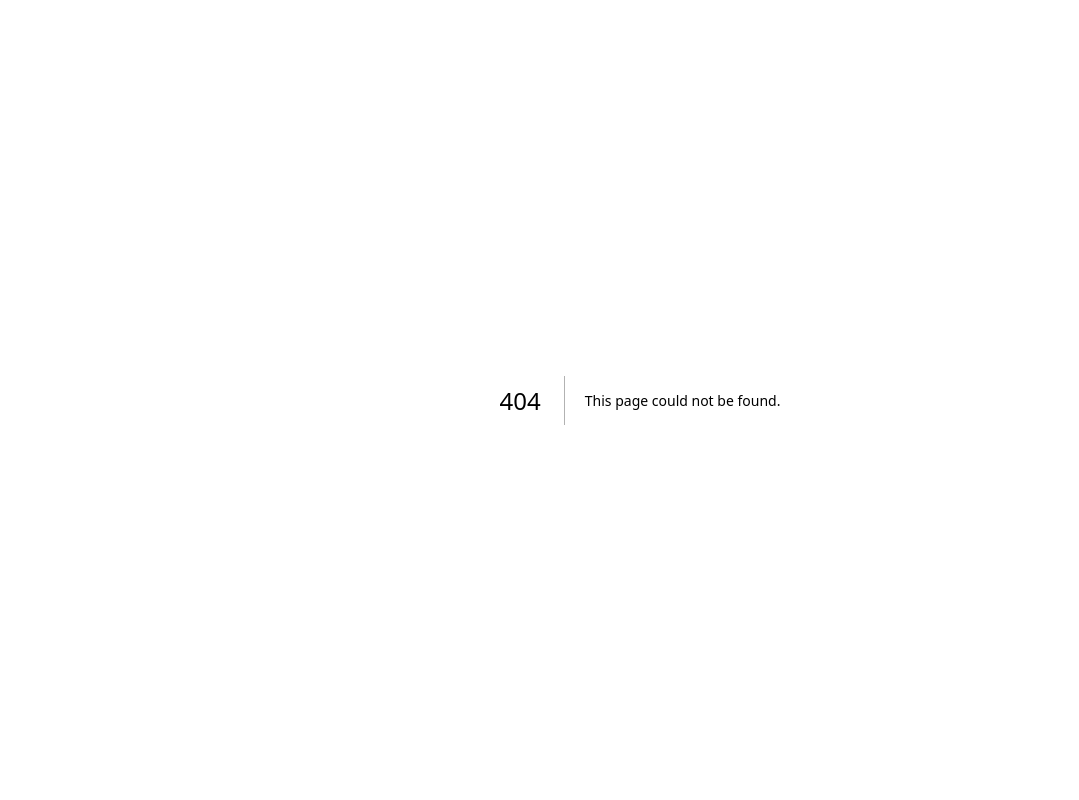
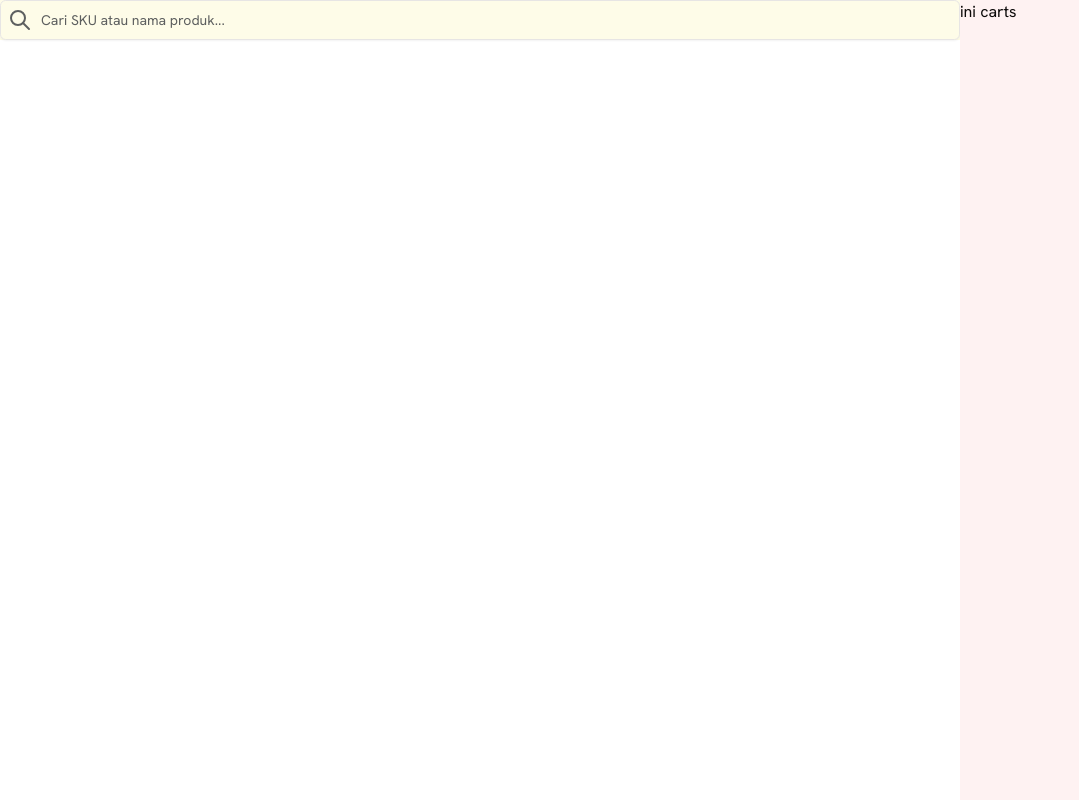
Before and after one commit to MuhamadAndris/ezcore-next-supabase, a Next.js app: page /orders/new in a window 1280 px wide. Before the commit this address had no page. Shown: the whole page, without its empty margins (0-1079 px from the left). Built offline with nearby package versions, Linux system fonts and the light colour scheme.

Commit message:
membuat komponen dasar untuk 'feat new order'

```diff
--- /dev/null
+++ b/app/orders/new/page.tsx
@@ -0,0 +1,21 @@
+"use client"
+
+import CartContent from "@/components/orders/cart-content";
+import NavbarNewOrder from "@/components/orders/navbar-new-order";
+import ProductGirid from "@/components/orders/product-grid";
+import useProducts from "@/hooks/product/use-products";
+
+export default function NewOrderPage() {
+    const { products, replaceProducts } = useProducts([])
+
+    return (
+        <section className="flex w-full h-full container mx-auto">
+            <div className="flex flex-col flex-1">
+                <NavbarNewOrder setProducts={replaceProducts} />
+                <ProductGirid products={products} />
+            </div>
+
+            <CartContent />
+        </section>
+    )
+}
--- a/app/orders/page.tsx
+++ b/app/orders/page.tsx
@@ -1,7 +1,12 @@
+import { Button } from "@/components/ui/button";
+import Link from "next/link";
+
 export default function OrderPage() {
     return (
         <h1>
-            Hallo word, ini adalah halaman orders
+            <Button>
+                <Link href="/orders/new">buat transaksi baru</Link>
+            </Button>
         </h1>
     )
 }
--- /dev/null
+++ b/components/orders/cart-content.tsx
@@ -0,0 +1,7 @@
+export default function CartContent() {
+    return (
+        <div className="bg-red-50 w-80 h-screen sticky top-0">
+            ini carts
+        </div>
+    )
+}
--- /dev/null
+++ b/components/orders/navbar-new-order.tsx
@@ -0,0 +1,18 @@
+import { Dispatch } from "react";
+import SearchProduct from "../products/search-product";
+import { Product } from "@/schemas/product.schema";
+
+interface NavbarNewOrderProps {
+    setProducts: (p:Product[]) => void
+}
+
+export default function NavbarNewOrder({
+    setProducts
+}:NavbarNewOrderProps) {
+
+    return (
+        <nav className="h-10 bg-yellow-50">
+            <SearchProduct setProducts={setProducts} />
+        </nav>
+    )
+}
--- /dev/null
+++ b/components/orders/product-grid.tsx
@@ -0,0 +1,17 @@
+import { Product } from "@/schemas/product.schema"
+
+interface ProductGridProps {
+    products: Product[]
+}
+
+export default function ProductGirid({
+    products
+}:ProductGridProps) {
+    return (
+        <div>
+            {products.map((p) =>
+                <h1 key={p.id}>{p.name}</h1>
+            )}
+        </div>
+    )
+}
```
